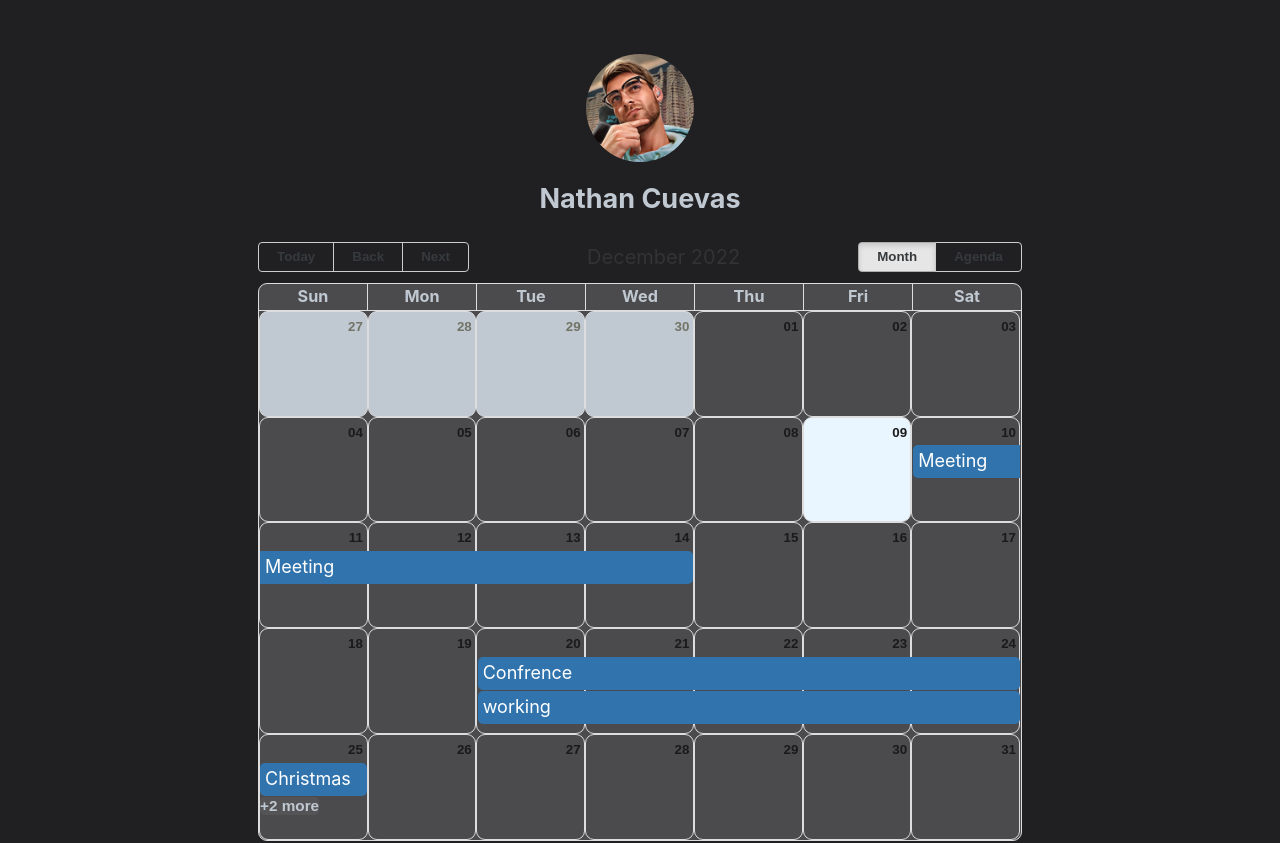
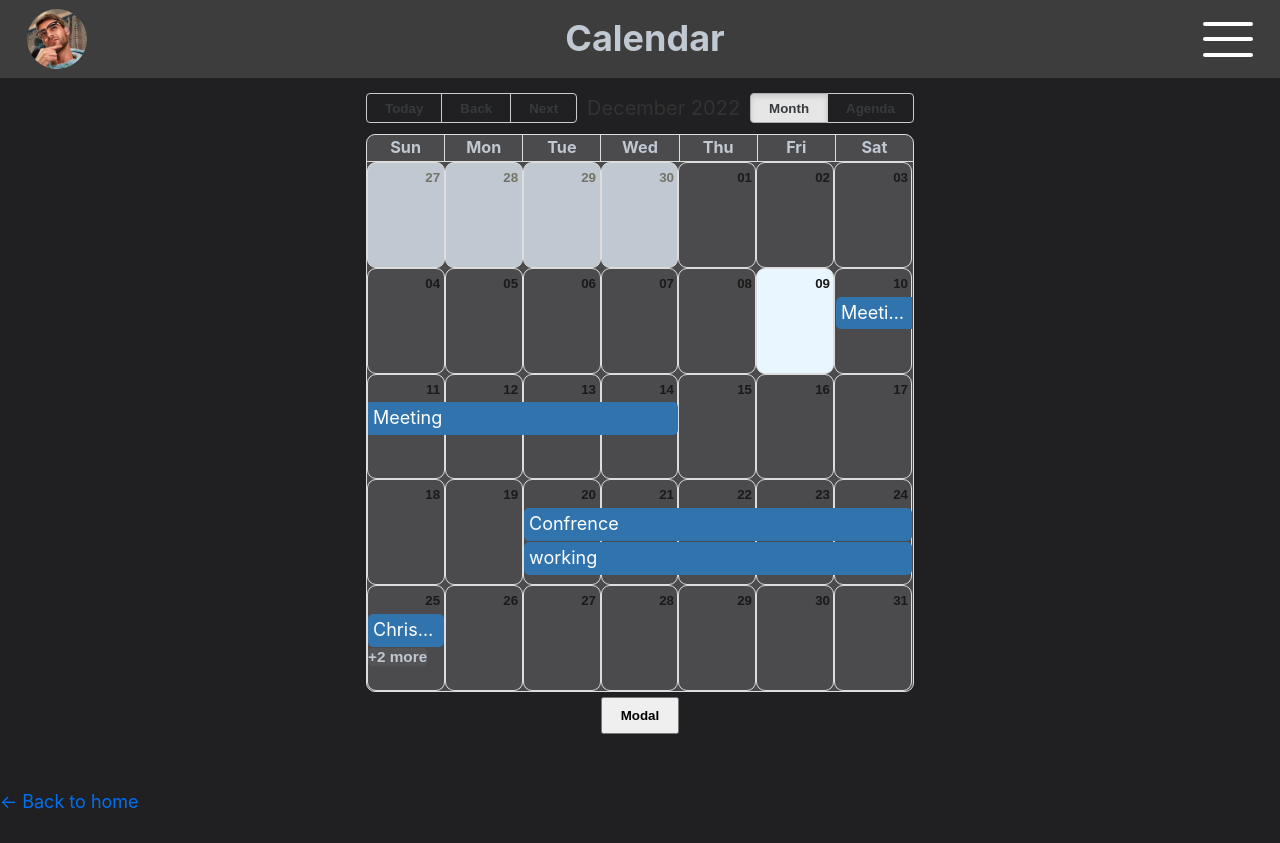
Before and after one commit to NateAyye/CS50-Final, a Next.js app: page /calendar in a window 1280 px wide. Shown: the top 843 px of the page. After the commit the page ends 817 px from the top, so only its background shows below. Built offline with nearby package versions, Linux system fonts and the light colour scheme.

Commit message:
modified:   components/layout.js 	modified:   components/layout.module.css 	modified:   pages/calendar.js 	modified:   pages/index.js

```diff
--- a/components/layout.js
+++ b/components/layout.js
@@ -7,63 +7,103 @@ import Link from 'next/link';
 const name = 'Nathan Cuevas';
 export const siteTitle = 'CS50 Final Project';
 
-export default function Layout({ children, home, calendar }) {
+export default function Layout({ children, home, calendar, title, description }) {
   return (
-    <div className={styles.container}>
+    <div>
         <Head>
         <link rel="icon" href="/favicon.ico" />
         <meta
             name="description"
             content="Learn how to build a personal website using Next.js"
         />
-        <meta
-          property="og:image"
-          content={`https://og-image.vercel.app/${encodeURI(
-            siteTitle,
-          )}.png?theme=light&md=0&fontSize=75px&images=https%3A%2F%2Fassets.vercel.com%2Fimage%2Fupload%2Ffront%2Fassets%2Fdesign%2Fnextjs-black-logo.svg`}
-        />
         <meta name="og:title" content={siteTitle} />
         <meta name="twitter:card" content="summary_large_image" />
         </Head>
         <header className={styles.header}>
-        {home ? (
             <>
              <Image
                 priority
                 src="/images/profile.jpg"
-              className={utilStyles.borderCircle}
-              height={144}
-              width={144}
+                className={styles.borderCircle}
+                height={60}
+                width={60}
                 alt=""
              />
-            <h1 className={utilStyles.heading2Xl}>{name}</h1>
+             <div className={styles.middletitle}>
+             <h1 className={styles.title}>{title}</h1>
+             {description && <h3 className={styles.title}>{description}</h3>}
+             </div>
+             <div className={styles.togglebutton}>
+                <span className={styles.bar}></span>
+                <span className={styles.bar}></span>
+                <span className={styles.bar}></span>
+             </div>
             </>
-        ) : (
-          <>
-            <Link href="/">
-              <Image
-                priority
-                src="/images/profile.jpg"
-                className={utilStyles.borderCircle}
-                height={108}
-                width={108}
-                alt=""
-              />
-            </Link>
-            <h2 className={utilStyles.headingLg}>
-              <Link href="/" className={utilStyles.colorInherit}>
-                {name}
-              </Link>
-            </h2>
-          </>
-        )}
         </header>
-      <main>{children}</main>
+        <main className={styles.main}>{children}</main>
         {!home && (
             <div className={styles.backToHome}>
             <Link href="/">← Back to home</Link>
             </div>
         )}
     </div>
-  );
+)
+  // return (
+  //   <div className={styles.container}>
+  //     <Head>
+  //       <link rel="icon" href="/favicon.ico" />
+  //       <meta
+  //         name="description"
+  //         content="Learn how to build a personal website using Next.js"
+  //       />
+  //       <meta
+  //         property="og:image"
+  //         content={`https://og-image.vercel.app/${encodeURI(
+  //           siteTitle,
+  //         )}.png?theme=light&md=0&fontSize=75px&images=https%3A%2F%2Fassets.vercel.com%2Fimage%2Fupload%2Ffront%2Fassets%2Fdesign%2Fnextjs-black-logo.svg`}
+  //       />
+  //       <meta name="og:title" content={siteTitle} />
+  //       <meta name="twitter:card" content="summary_large_image" />
+  //     </Head>
+  //     <header className={styles.header}>
+  //       {home ? (
+  //         <>
+  //           <Image
+  //             priority
+  //             src="/images/profile.jpg"
+  //             className={utilStyles.borderCircle}
+  //             height={144}
+  //             width={144}
+  //             alt=""
+  //           />
+  //           <h1 className={utilStyles.heading2Xl}>{name}</h1>
+  //         </>
+  //       ) : (
+  //         <>
+  //           <Link href="/">
+  //             <Image
+  //               priority
+  //               src="/images/profile.jpg"
+  //               className={utilStyles.borderCircle}
+  //               height={108}
+  //               width={108}
+  //               alt=""
+  //             />
+  //           </Link>
+  //           <h2 className={utilStyles.headingLg}>
+  //             <Link href="/" className={utilStyles.colorInherit}>
+  //               {name}
+  //             </Link>
+  //           </h2>
+  //         </>
+  //       )}
+  //     </header>
+  //     <main>{children}</main>
+  //     {!home && (
+  //       <div className={styles.backToHome}>
+  //         <Link href="/">← Back to home</Link>
+  //       </div>
+  //     )}
+  //   </div>
+  // );
 }
--- a/components/layout.module.css
+++ b/components/layout.module.css
@@ -1,3 +1,4 @@
+
 .container {
   max-width: 45rem;
   padding: 0 1rem;
@@ -5,11 +6,57 @@
 }
 
 .header {
+  background-color: #3d3d3d;
+  display: flex;
+  justify-content: space-between;
+  align-items: center;
+  padding: .5em 1.5em;
+}
+
+.title {
+  margin: 0px;
+}
+
+.main {
+  display: flex;
+  flex-direction: column;
+  align-items: center;
+  margin: 0.5rem 5rem;
+}
+.main::content {
+  margin: 0;
+}
+
+.middletitle {
   display: flex;
   flex-direction: column;
   align-items: center;
 }
 
+.togglebutton {
+  display: flex;
+  flex-direction: column;
+  justify-content: space-between;
+  width: 50px;
+  height: 35px;
+}
+
+.togglebutton:hover .bar {
+  background-color: hsla(0,0%,100%,.65);
+}
+
+.togglebutton .bar {
+  height: 4px;
+  width: 100%;
+  background-color: white;
+  border-radius: 10px;
+}
+
+
 .backToHome {
   margin: 3rem 0 0;
 }
+
+.borderCircle {
+  border-radius: 50%;
+}
--- a/pages/calendar.js
+++ b/pages/calendar.js
@@ -86,7 +86,10 @@ export default function MyCalendar() {
 
 
     return (
-        <Layout calendar>
+        <Layout
+            calendar
+            title={"Calendar"}
+            >
             <Head>
                 <title>Tip Calendar</title>
             </Head>
--- a/pages/index.js
+++ b/pages/index.js
@@ -5,7 +5,10 @@ import utilStyles from '../styles/utils.module.css';
 
 export default function Home() {
   return (
-    <Layout home>
+    <Layout
+      home
+      title={"Home Page"}
+      >
       <Head>
         <title>{siteTitle}</title>
       </Head>
```
Lines whose indentation alone changed are shown as unchanged.
